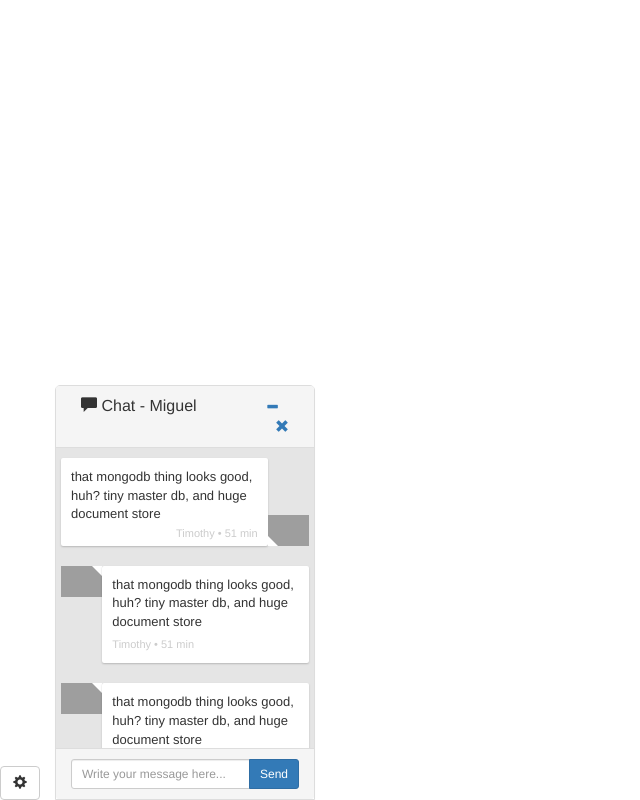
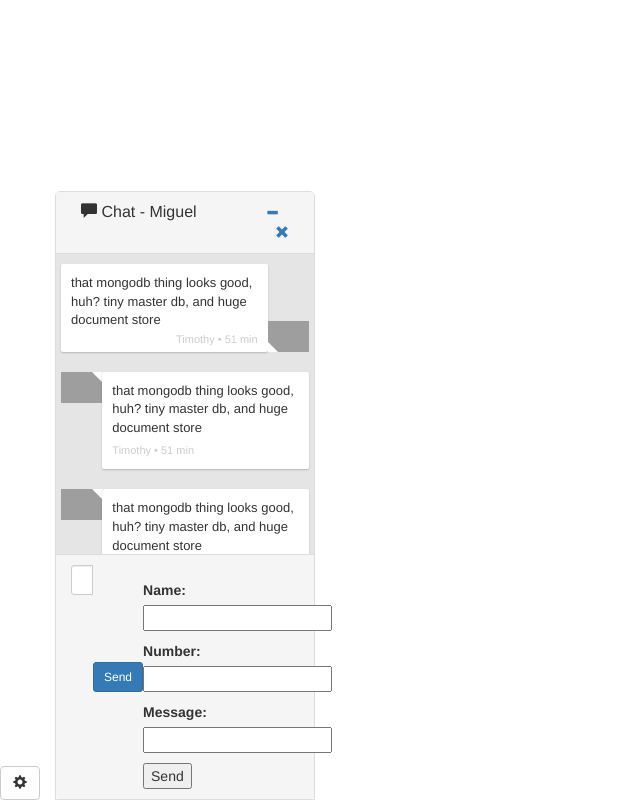
Before and after one commit to BARarch/Call-Trac, a Django app: page / in a window 1280 px wide. Shown: the whole page, without its empty margins (0-640 px from the left). Run offline with Django 3.2, Linux system fonts and the light colour scheme; some libraries are stand-ins or nearby versions; grey boxes are pictures that could not be loaded.

Commit message:
Django Forms

```diff
--- /dev/null
+++ b/call-trac-django/smsapp/forms.py
@@ -0,0 +1,6 @@
+from django import forms
+
+class SMSForm(forms.Form):
+	name = forms.CharField(max_length=120)
+	number = forms.CharField(max_length=20)
+	message = forms.CharField(max_length=150)
--- a/call-trac-django/smsapp/templates/twilio/base.html
+++ b/call-trac-django/smsapp/templates/twilio/base.html
@@ -101,10 +101,18 @@
                 </div>
                 <div class="panel-footer">
                     <div class="input-group">
+
+
                         <input id="btn-input" type="text" class="form-control input-sm chat_input" placeholder="Write your message here..." />
                         <span class="input-group-btn">
                         <button class="btn btn-primary btn-sm" id="btn-chat">Send</button>
                         </span>
+
+                        <form class='my-ajax-form' method='POST' action='.' data-url='{{ request.build_absolute_uri }}'>
+                            {% csrf_token %}
+                            {{form.as_p}}
+                            <button type='submit'>Send</button>
+                        </form>
                     </div>
                 </div>
     		</div>
--- a/call-trac-django/smsapp/urls.py
+++ b/call-trac-django/smsapp/urls.py
@@ -1,7 +1,9 @@
 from django.urls import re_path
 from . import views
 
+
 urlpatterns = [
-	re_path(r'^$', views.app, name='twilio'),
-	re_path(r'^token', views.token, name='token')
+	re_path(r'^$', views.SMSFormView.as_view(), name='twilio'),
+	re_path(r'^token', views.token, name='token'),
+	re_path(r'^out', views.outgoing, name='out')
 ]
--- a/call-trac-django/smsapp/views.py
+++ b/call-trac-django/smsapp/views.py
@@ -1,4 +1,6 @@
 from django.shortcuts import render
+from django.views.generic import FormView
+from .forms import SMSForm
 
 from faker import Factory
 from django.http import JsonResponse
@@ -13,8 +15,16 @@ from twilio.jwt.access_token.grants import (
 
 # Create your views here.
 
+class SMSFormView(FormView):
+	form_class = SMSForm
+	template_name = 'twilio/base.html'
+	success_url = '/message-sent/'
+
 def app(request):
 	return render(request, 'twilio/base.html')
+
+def outgoing(request):
+	return 1
 
 def token(request):
 	fake = Factory.create()
--- a/requirements.txt
+++ b/requirements.txt
@@ -20,3 +20,4 @@ text-unidecode==1.2
 twilio==6.12.1
 urllib3==1.22
 Werkzeug==0.14.1
+wget==3.2
```
Also changed, not shown: call-trac-django/smsapp/static/twilio/base.js (line endings or trailing spaces).
